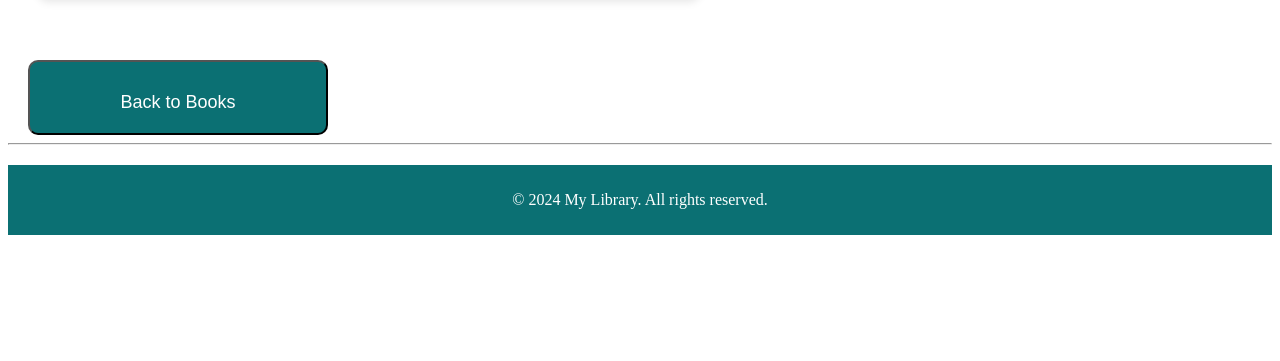
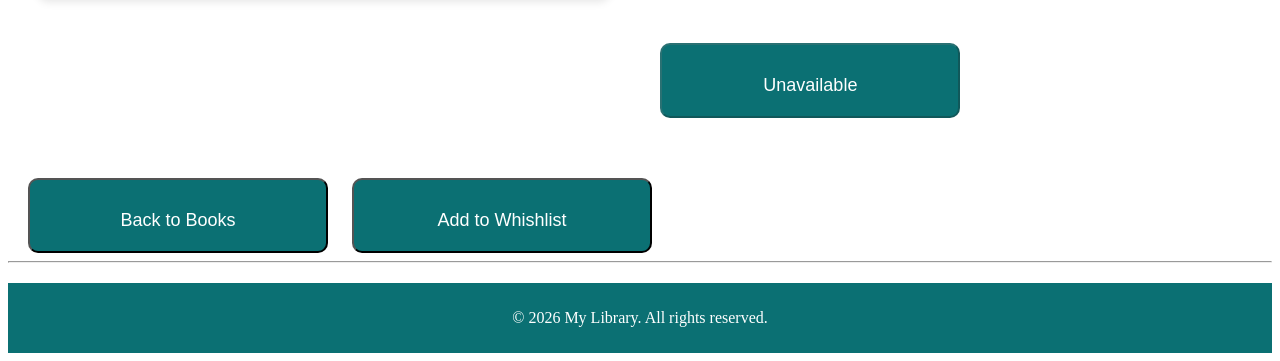
Before and after one commit to pakhisinghal12-dev/library-management-project, a plain HTML site: page book-details.html in a window 1280 px wide. Shown: the part 808-1169 px from the top of the page. Before the commit the page ends 1051 px from the top, so only its background shows below. Drawn offline with Linux system fonts and the light colour scheme.

Commit message:
added book-details js

```diff
--- a/book-details.css
+++ b/book-details.css
@@ -161,3 +161,22 @@
     padding: 10px;
     margin-top: 20px;
 }
+.wishlist {
+    background-color: rgb(11, 112, 115);
+    color: white;
+    padding: 30px 20px 20px 20px;
+    text-decoration: none;
+    border-radius: 10px;
+    font-size: 18px;
+    transition: background-color 0.3s ease;
+    margin-top: 30px;
+    width:300px;
+    margin-left: 20px;
+
+}
+
+
+.wishlist.active {
+    background-color: rgb(77, 149, 152);
+    color: white;
+}
--- a/book-details.html
+++ b/book-details.html
@@ -64,12 +64,15 @@
 
         </section>
         <section>
+            <div class="bbuttons">
            <a href="books.HTML" class="backa"> <button class="back">Back to Books</button></a>
+            <button class="wishlist" id="wishlist-btn">Add to Whishlist</button>
+           </div>
         </section>
         <hr>
     </main>
     <footer class="footer">
-        <p>&copy; 2024 My Library. All rights reserved.</p>
+        <p>&copy; 2026 My Library. All rights reserved.</p>
          </footer>
-         <script src="books-details.js"></script>
+         <script src="book-details.js" defer></script>
     </body>
--- /dev/null
+++ b/book-details.js
@@ -0,0 +1,262 @@
+
+
+document.addEventListener("DOMContentLoaded", () => {
+    const books = [
+    {
+        "id": 1,
+        "title": "The Jungle Book",
+        "author": "Rudyard Kipling",
+        "category": "children's-adult",
+        "available": true,
+        "year": 1894,
+        "description": "A classic collection of stories set in the Indian jungle."
+    },
+    {
+        "id": 2,
+        "title": "Harry Potter and the Philosopher's Stone",
+        "author": "J. K. Rowling",
+        "category": "children's-adult",
+        "available": true,
+        "year": 1997,
+        "description": "A young boy discovers that he is a wizard."
+    },
+    {
+        "id": 3,
+        "title": "The Adventures of Tom Sawyer",
+        "author": "Mark Twain",
+        "category": "children's-adult",
+        "available": false,
+        "year": 1876,
+        "description": "The adventures of a lively boy growing up beside the Mississippi River."
+    },
+    {
+        "id": 4,
+        "title": "Pride and Prejudice",
+        "author": "Jane Austen",
+        "category": "fiction",
+        "available": true,
+        "year": 1813,
+        "description": "A novel about family, relationships, and first impressions."
+    },
+    {
+        "id": 5,
+        "title": "The Great Gatsby",
+        "author": "F. Scott Fitzgerald",
+        "category": "fiction",
+        "available": false,
+        "year": 1925,
+        "description": "A story of ambition, wealth, and the American dream."
+    },
+    {
+        "id": 6,
+        "title": "Wings of Fire",
+        "author": "A. P. J. Abdul Kalam",
+        "category": "fiction",
+        "available": true,
+        "year": 1999,
+        "description": "The autobiography of India's former President and scientist."
+    },
+    {
+        "id": 7,
+        "title": "Quantitative Aptitude",
+        "author": "R. S. Aggarwal",
+        "category": "exams",
+        "available": true,
+        "year": 2017,
+        "description": "Practice material for quantitative aptitude and competitive examinations."
+    },
+    {
+        "id": 8,
+        "title": "Objective General English",
+        "author": "S. P. Bakshi",
+        "category": "exams",
+        "available": false,
+        "year": 2014,
+        "description": "English language practice for competitive examinations."
+    },
+    {
+        "id": 9,
+        "title": "Indian Polity",
+        "author": "M. Laxmikanth",
+        "category": "exams",
+        "available": true,
+        "year": 2020,
+        "description": "A guide to the Indian Constitution and political system."
+    },
+    {
+        "id": 10,
+        "title": "Mathematics - Class 10",
+        "author": "NCERT",
+        "category": "school",
+        "available": true,
+        "year": 2024,
+        "description": "School mathematics textbook for Class 10."
+    },
+    {
+        "id": 11,
+        "title": "Science - Class 9",
+        "author": "NCERT",
+        "category": "school",
+        "available": true,
+        "year": 2024,
+        "description": "School science textbook for Class 9."
+    },
+    {
+        "id": 12,
+        "title": "English - Class 8",
+        "author": "NCERT",
+        "category": "school",
+        "available": false,
+        "year": 2024,
+        "description": "English textbook for middle-school students."
+    },
+    {
+        "id": 13,
+        "title": "Engineering Mathematics",
+        "author": "B. S. Grewal",
+        "category": "higher-edu",
+        "available": true,
+        "year": 2012,
+        "description": "A reference book covering mathematics topics for engineering students."
+    },
+    {
+        "id": 14,
+        "title": "Introduction to Algorithms",
+        "author": "Thomas H. Cormen",
+        "category": "higher-edu",
+        "available": false,
+        "year": 2009,
+        "description": "A detailed textbook on computer algorithms."
+    },
+    {
+        "id": 15,
+        "title": "Atomic Habits",
+        "author": "James Clear",
+        "category": "self-help",
+        "available": true,
+        "year": 2018,
+        "description": "Practical ideas for building good habits and improving gradually."
+    },
+    {
+        "id": 16,
+        "title": "The 7 Habits of Highly Effective People",
+        "author": "Stephen R. Covey",
+        "category": "self-help",
+        "available": true,
+        "year": 1989,
+        "description": "Principles for personal and professional effectiveness."
+    },
+    {
+        "id": 17,
+        "title": "Think and Grow Rich",
+        "author": "Napoleon Hill",
+        "category": "business",
+        "available": false,
+        "year": 1937,
+        "description": "A classic book about goals, achievement, and success."
+    },
+    {
+        "id": 18,
+        "title": "The Lean Startup",
+        "author": "Eric Ries",
+        "category": "business",
+        "available": true,
+        "year": 2011,
+        "description": "Methods for developing and managing new businesses."
+    }
+];
+
+    const categoryNames = {
+    "children's-adult": "Children's & Young Adult",
+    "fiction": "Literature & Fiction",
+    "exams": "Competitive Exams",
+    "school": "School Textbooks",
+    "higher-edu": "Higher Education",
+    "self-help": "Self-help & Personal Growth",
+    "business": "Business & Management"
+};
+
+    const coverImage = document.getElementById("book-cover");
+    const titleElement = document.getElementById("book-title");
+    const authorElement = document.getElementById("book-author");
+    const descriptionElement = document.getElementById("book-description");
+    const genreElement = document.getElementById("book-genre");
+    const publishedElement = document.getElementById("book-published");
+    const availabilityElement = document.getElementById("book-avaibility");
+    const borrowButton = document.querySelector(".borrow-btn");
+
+
+    const urlParams = new URLSearchParams(window.location.search);
+    const bookId = Number(urlParams.get("id"));
+
+
+    const book = books.find((item) => item.id === bookId);
+
+
+    if (!book) {
+        if (titleElement) titleElement.textContent = "Book not found";
+        if (descriptionElement) {
+            descriptionElement.textContent =
+                "We could not find that book. Please return to the Books page and select a book.";
+        }
+        if (borrowButton) {
+            borrowButton.disabled = true;
+            borrowButton.textContent = "Unavailable";
+        }
+        if (coverImage) {
+            coverImage.alt = "Book not found";
+            coverImage.removeAttribute("src");
+        }
+        return;
+    }
+
+
+    if (titleElement) titleElement.textContent = book.title;
+    if (authorElement) authorElement.textContent = book.author;
+    if (descriptionElement) descriptionElement.textContent = book.description;
+    if (genreElement) genreElement.textContent = categoryNames[book.category] || "Other";
+    if (publishedElement) publishedElement.textContent = book.year;
+
+
+    if (availabilityElement) {
+        availabilityElement.textContent = book.available ? " Available" : " Currently unavailable";
+    }
+
+
+    if (coverImage) {
+        coverImage.alt = `Cover of ${book.title}`;
+        coverImage.src =
+            `https://covers.openlibrary.org/b/title/${encodeURIComponent(book.title)}-L.jpg?default=false`;
+        coverImage.onerror = () => {
+            coverImage.onerror = null;
+            coverImage.removeAttribute("src");
+            coverImage.alt = `No cover image available for ${book.title}`;
+            coverImage.style.display = "none";
+        };
+    }
+
+    if (borrowButton) {
+        if (book.available) {
+            borrowButton.disabled = false;
+            borrowButton.textContent = "Borrow this Book";
+            borrowButton.addEventListener("click", () => {
+                alert(`"${book.title}" is available. Borrowing requests will be connected to the library system later.`);
+            });
+        } else {
+            borrowButton.disabled = true;
+            borrowButton.textContent = "Currently unavailable";
+            borrowButton.title = "This book cannot be borrowed right now.";
+        }
+    }
+    const wishlistBtn = document.getElementById("wishlist-btn");
+
+wishlistBtn.addEventListener("click", function() {
+    wishlistBtn.classList.toggle("active");
+
+    if (wishlistBtn.classList.contains("active")) {
+        wishlistBtn.innerHTML = "Added to Wishlist";
+    } else {
+        wishlistBtn.innerHTML = " Add to Wishlist";
+    }
+});
+});
```
